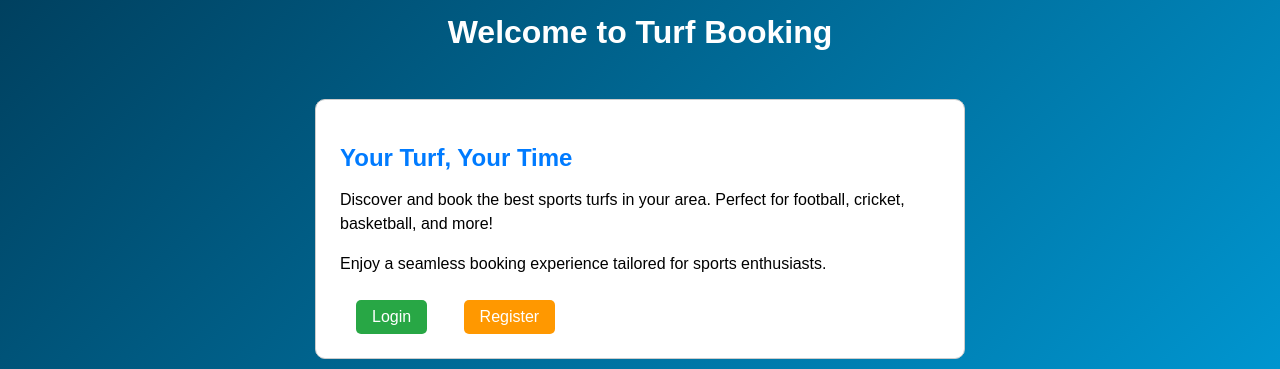
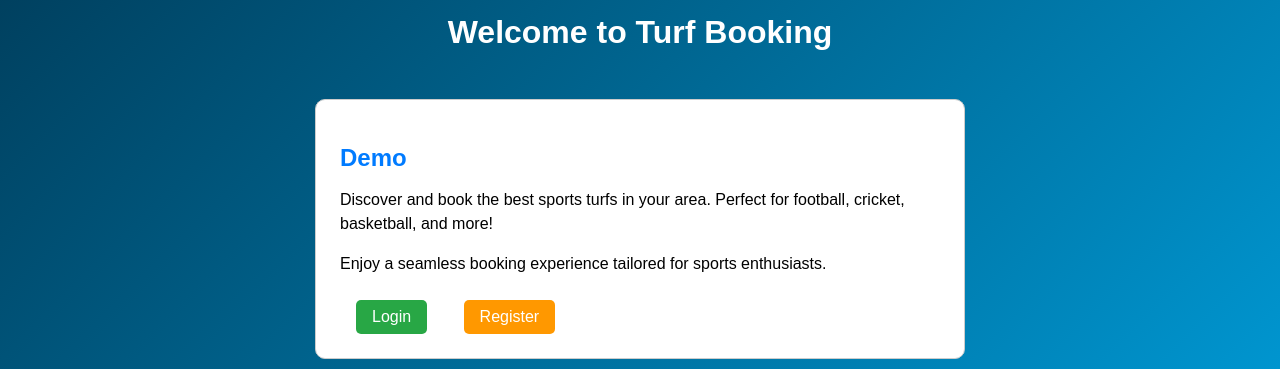
Before and after one commit to RahulShirsat003/Turf_Booking_Sysyem, a Flask app: page / in a window 1280 px wide. Shown: the part 66-435 px from the top of the page. Run offline with Flask 3, Linux system fonts and the light colour scheme; parts of the project's set-up code (start-up, migrations or seed data) failed here and were passed over; some libraries are stand-ins or nearby versions.

Commit message:
final 22

```diff
--- a/templates/home.html
+++ b/templates/home.html
@@ -126,7 +126,7 @@
     </header>
 
     <div class="content">
-        <h2>Your Turf, Your Time</h2>
+        <h2>Demo</h2>
         <p>Discover and book the best sports turfs in your area. Perfect for football, cricket, basketball, and more!</p>
         <p>Enjoy a seamless booking experience tailored for sports enthusiasts.</p>
         <div class="buttons">
```
